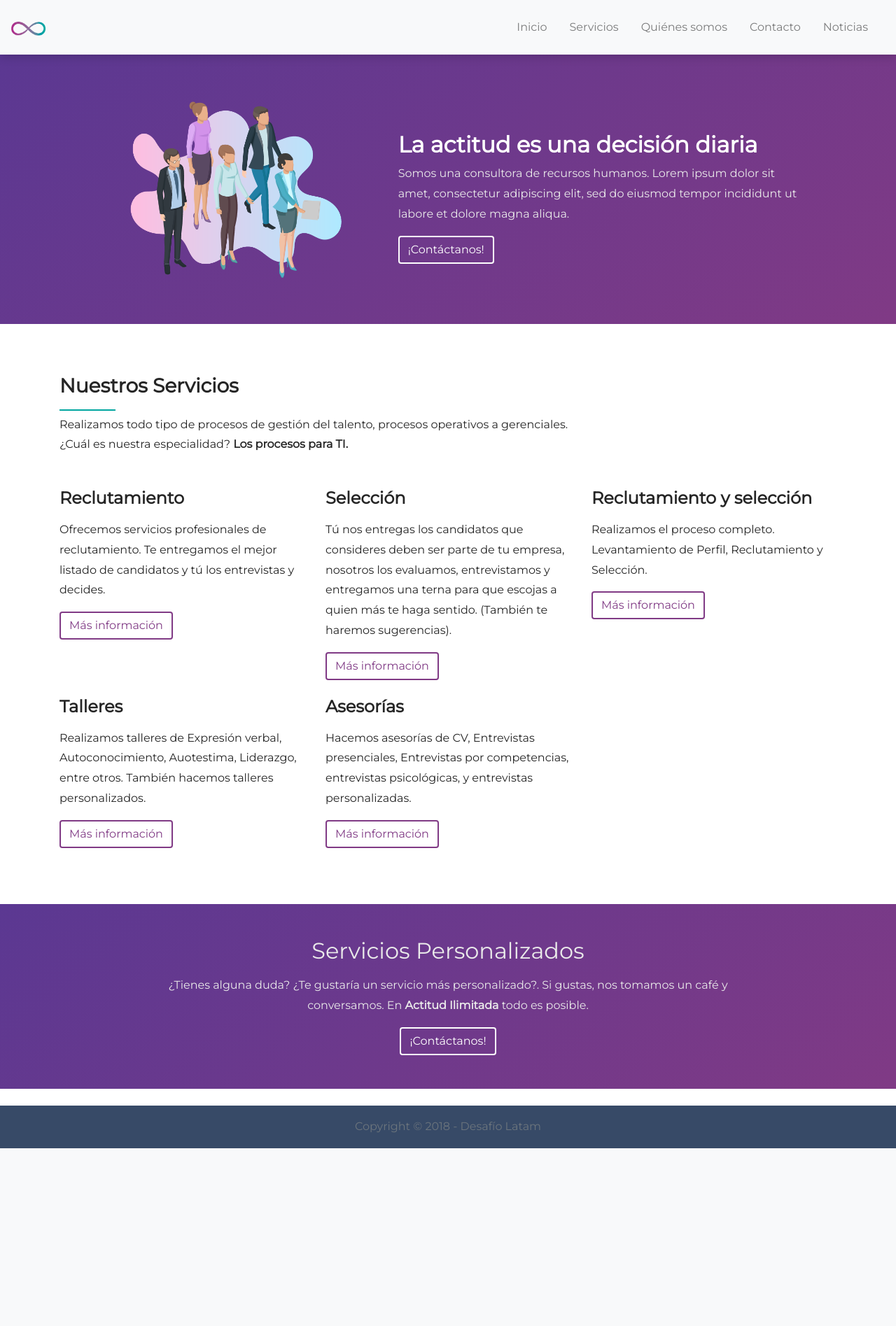
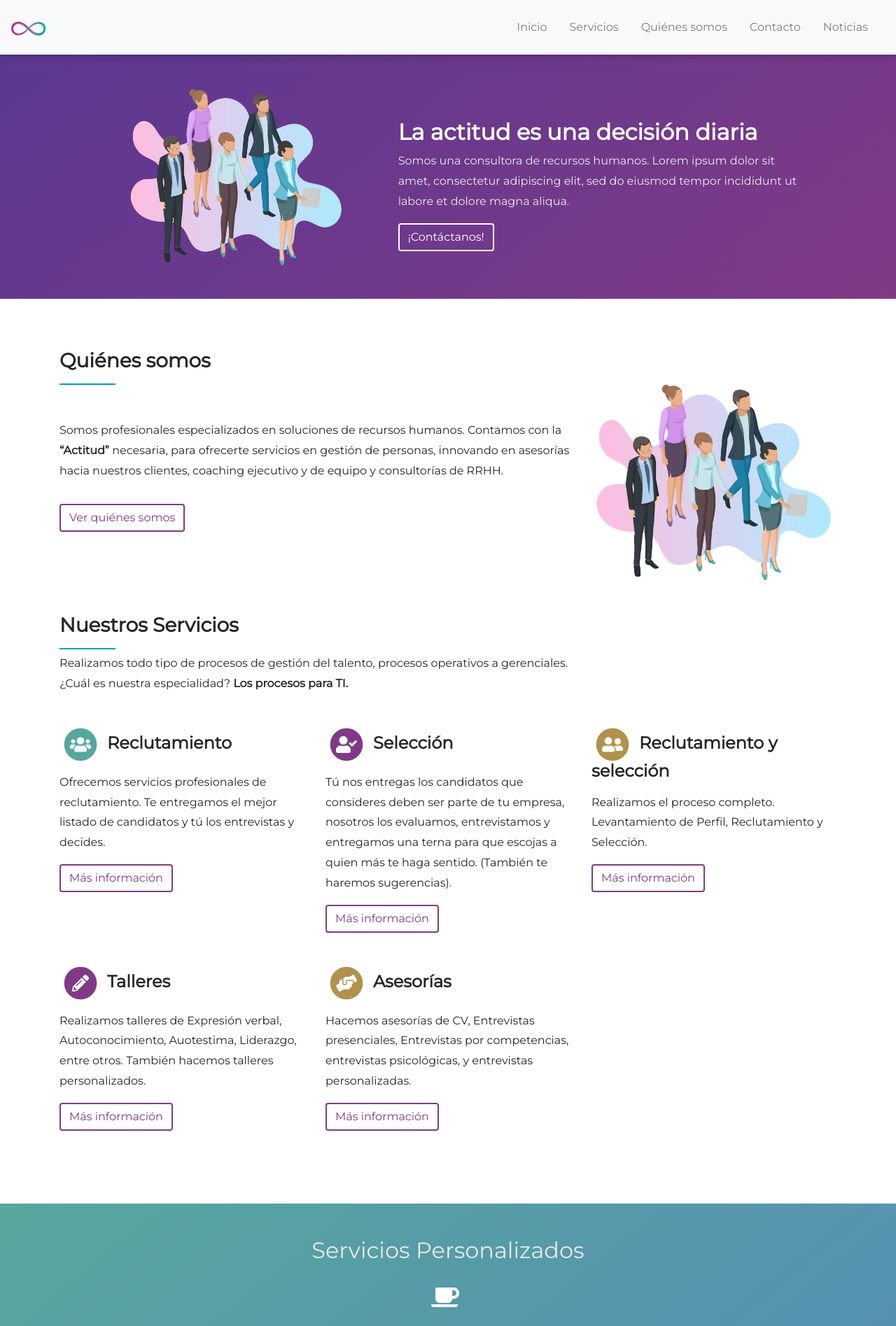
Before and after one commit to frcarrascof/ProyectoFinal, a PHP site: page / in a window 1280 px wide. Shown: the top 1895 px of the page at 70% size. Before the commit the page ends 1641 px from the top, so only its background shows below. Run offline with PHP 8.4, Linux system fonts and the light colour scheme; some libraries are stand-ins or nearby versions.

Commit message:
Sección Quienes somos agregada

```diff
--- a/css/style.css
+++ b/css/style.css
@@ -5,7 +5,7 @@ body{
     line-height: 1.8;
 }
 
-h4,h3{
+h4,h3,h5{
 	font-weight: 600;
 }
 
@@ -47,8 +47,8 @@ nav {
 
 .btn-primary:hover{
 	background: #FFFFFF;
-    color: #803a85;
-    border: 2px solid #803a85;
+    color: #5b5b5b;
+    border: 2px solid #FFFFFF;
     transition: background .4s, color .4s;
 }
 
@@ -68,7 +68,8 @@ nav {
 
 /*Footer*/
 .footer{
-	background-color: #374a67;
+	background-color: #424242;
+	color: #e6e6e6;
 }
 
 /*Contenedor principal*/
@@ -84,8 +85,8 @@ nav {
 
 
 /*Contenedor oscuro*/
-.container-dark{
-	background: rgb(128,58,133);
-	background: linear-gradient(321deg, rgba(128,58,133,1) 0%, rgba(91,56,146,1) 100%);
+.container-blue{
+	background: rgb(85,141,180);
+	background: linear-gradient(321deg, rgba(85,141,180,1) 0%, rgba(87,167,157,1) 100%);
 	color: #eaeaea;
 }
--- a/index.html
+++ b/index.html
@@ -9,7 +9,7 @@
     <link rel="stylesheet" href="css/style.css">
     <link href="https://fonts.googleapis.com/css?family=Open+Sans" rel="stylesheet">
 <link href="https://fonts.googleapis.com/css?family=Montserrat" rel="stylesheet">
-
+    <link rel="stylesheet" href="https://use.fontawesome.com/releases/v5.2.0/css/all.css" integrity="sha384-hWVjflwFxL6sNzntih27bfxkr27PmbbK/iSvJ+a4+0owXq79v+lsFkW54bOGbiDQ" crossorigin="anonymous">
     <title>Inicio</title>
   </head>
   <body>
@@ -57,6 +57,23 @@
         </div>
     </div>
 
+    <!-- Quiénes somos -->
+    <div class="container pt-5">
+      <div class="row align-items-center">
+        <div class="col-lg-12">
+            <h3 class="pb-2">Quiénes somos</h3>
+        </div>
+        <div class="col-lg-8 ">
+          <p>Somos profesionales especializados en soluciones de recursos humanos.
+          Contamos con la <b>“Actitud”</b> necesaria, para ofrecerte servicios en gestión de personas, innovando en asesorías hacia nuestros clientes, coaching ejecutivo y de equipo y consultorías de RRHH.</p>
+              <a href=""><button class="btn btn-primary-dark my-3">Ver quiénes somos</button></a>
+        </div>
+        <div class="col-lg-4">
+          <img src="images/fondo1.png" alt="" class="img-fluid">
+        </div>
+      </div>
+    </div>
+
     <!-- Servicios -->
      <div class="container py-5 mb-4">
       <div class="row">
@@ -69,32 +86,32 @@
         <div class="col-lg-12">
           <div class="row py-2">
            <!-- Reclutamiento -->
-            <div class="col-lg-4">
-              <h4 class="pt-4 pb-2">Reclutamiento</h4>
+            <div class="col-lg-4 mb-4">
+              <h4 class="pt-4 pb-2"><span class="fa-stack fa-1x mr-2"><i class="fas fa-circle fa-stack-2x" style="color:#57A79D"></i><i class="fas fa-users fa-stack-1x fa-inverse"></i></span>Reclutamiento</h4>
               <p>Ofrecemos servicios profesionales de reclutamiento. Te entregamos el mejor listado de candidatos y tú los entrevistas y decides.</p>
               <a href=""><button class="btn btn-primary-dark">Más información</button></a>
             </div>
             <!-- Selección -->
-            <div class="col-lg-4">
-              <h4 class="pt-4 pb-2">Selección</h4>
+            <div class="col-lg-4 mb-4">
+              <h4 class="pt-4 pb-2"><span class="fa-stack fa-1x mr-2"><i class="fas fa-circle fa-stack-2x" style="color:#803a85"></i><i class="fas fa-user-check fa-stack-1x fa-inverse"></i></span>Selección</h4>
               <p>Tú nos entregas los candidatos que consideres deben ser parte de tu empresa, nosotros los evaluamos, entrevistamos y entregamos una terna para que escojas a quien más te haga sentido. (También te haremos sugerencias).</p>
               <a href=""><button class="btn btn-primary-dark">Más información</button></a>
             </div>
             <!-- Reclutamiento y selección -->
-            <div class="col-lg-4">
-              <h4 class="pt-4 pb-2">Reclutamiento y selección</h4>
+            <div class="col-lg-4 mb-4">
+              <h4 class="pt-4 pb-2"><span class="fa-stack fa-1x mr-2"><i class="fas fa-circle fa-stack-2x" style="color:#B0924D"></i><i class="fas fa-user-friends fa-stack-1x fa-inverse"></i></span>Reclutamiento y selección</h4>
               <p>Realizamos el proceso completo. Levantamiento de Perfil, Reclutamiento y Selección. </p>
               <a href=""><button class="btn btn-primary-dark">Más información</button></a>
             </div>
             <!-- Talleres -->
-            <div class="col-lg-4">
-              <h4 class="pt-4 pb-2">Talleres</h4>
+            <div class="col-lg-4 mb-4">
+              <h4 class="pt-4 pb-2"><span class="fa-stack fa-1x mr-2"><i class="fas fa-circle fa-stack-2x" style="color:#803a85"></i><i class="fas fa-pencil-alt fa-stack-1x fa-inverse"></i></span>Talleres</h4>
               <p>Realizamos talleres de Expresión verbal, Autoconocimiento, Auotestima, Liderazgo, entre otros. También hacemos talleres personalizados. </p>
               <a href=""><button class="btn btn-primary-dark">Más información</button></a>
             </div>
             <!-- Asesorías -->
             <div class="col-lg-4">
-              <h4 class="pt-4 pb-2">Asesorías</h4>
+              <h4 class="pt-4 pb-2"><span class="fa-stack fa-1x mr-2"><i class="fas fa-circle fa-stack-2x" style="color:#B0924D"></i><i class="fas fa-hands-helping fa-stack-1x fa-inverse"></i></span>Asesorías</h4>
               <p>Hacemos asesorías de CV, Entrevistas presenciales, Entrevistas por competencias, entrevistas psicológicas, y entrevistas personalizadas.</p>
               <a href=""><button class="btn btn-primary-dark">Más información</button></a>
             </div>
@@ -104,17 +121,65 @@
     </div>
 
     <!-- Servicios -->
-    <div class="container-block container-dark py-5 mb-4 text-center">
+    <div class="container-block container-blue py-5 text-center">
         <div class="col-lg-10 mx-auto mb-2 ">
             <h2 class="pb-2">Servicios Personalizados</h2>
+            <span class="fa-stack fa-2x mr-2">
+              <i class="fas fa-coffee fa-stack-1x fa-inverse"></i>
+            </span>
         </div>
         <div class="col-lg-8 mx-auto">
           <p>¿Tienes alguna duda? ¿Te gustaría un servicio más personalizado?. Si gustas, nos tomamos un café y conversamos. En <b>Actitud Ilimitada</b> todo es posible.</p>
               <a href=""><button class="btn btn-primary btn-md">¡Contáctanos!</button></a>
+        </div>
+    </div>
 
+    <!-- Noticias -->
+    <div class="container py-5">
+      <div class="row">
+           <div class="col-lg-12 mx-auto mb-2 ">
+            <h3 class="pb-2">Últimas noticias</h3>
         </div>
+        <div class="col-lg-8">
+          <p>¿Tienes alguna duda? ¿Te gustaría un servicio más personalizado?. Si gustas, nos tomamos un café y conversamos. En <b>Actitud Ilimitada</b> todo es posible.</p>
+        </div>
+        <div class="col-lg-12">
+          <div class="row justify-content-center">
+            <div class="card m-3" style="width: 18rem;">
+              <img class="card-img-top" src="https://images.unsplash.com/photo-1505332989312-7a8ec703cfb0?ixlib=rb-0.3.5&ixid=eyJhcHBfaWQiOjEyMDd9&s=40bfea59a9b88be88dcd86f4a4a1e576&auto=format&fit=crop&w=800&q=60" alt="Card image cap">
+              <div class="card-body">
+                <h5 class="card-title">Título</h5>
+                <p class="card-text">Some quick example text to build on the card title and make up the bulk of the card's content.</p>
+                <a href="#" class="btn btn-secondary">Ver más...</a>
+              </div>
+            </div>
+            <!--  -->
+            <div class="card m-3" style="width: 18rem;">
+              <img class="card-img-top" src="https://images.unsplash.com/photo-1531535807748-218331acbcb4?ixlib=rb-0.3.5&ixid=eyJhcHBfaWQiOjEyMDd9&s=851afba7f7b48463e9e11553289b6a8f&auto=format&fit=crop&w=800&q=60" alt="Card image cap">
+              <div class="card-body">
+                <h5 class="card-title">Título</h5>
+                <p class="card-text">Some quick example text to build on the card title and make up the bulk of the card's content.</p>
+                <a href="#" class="btn btn-secondary">Ver más...</a>
+              </div>
+            </div>
+            <!--  -->
+            <div class="card m-3" style="width: 18rem;">
+              <img class="card-img-top" src="https://images.unsplash.com/photo-1516975968947-d863291f7a87?ixlib=rb-0.3.5&ixid=eyJhcHBfaWQiOjEyMDd9&s=decaba301fa3df35a3256ff488484508&auto=format&fit=crop&w=800&q=60" alt="Card image cap">
+              <div class="card-body">
+                <h5 class="card-title">Título</h5>
+                <p class="card-text">Some quick example text to build on the card title and make up the bulk of the card's content.</p>
+                <a href="#" class="btn btn-secondary">Ver más...</a>
+              </div>
+            </div>
+            <!--  -->
+            <div class="col-lg-12 text-center">
+              <a href=""><button class="btn btn-primary-dark my-3">Ver todas las noticias</button></a>
+            </div>
+          </div>
+        </div>
+      </div>
+    </div>
 
-    </div>
     <!-- Servicios -->
  <!--     <div class="container pb-5">
       <div class="row">
@@ -150,12 +215,21 @@
 
 
 
-
-
     <!-- Footer -->
     <footer class="footer">
-        <div class="container text-center py-3">
-          <span class="text-muted">Copyright © 2018 - Desafío Latam</span>
+        <div class="container py-3">
+          <div class="row pt-4">
+            <div class="col-lg-7">
+              <h5>Actitud Ilimitada</h5>
+            <p>Somos una consultora de recursos humanos</p>
+          </div>
+          <div class="col-lg-5">
+              <h5>Dónde estamos</h5>
+              <p>Santiago, Chile</p>
+              <iframe src="https://www.google.com/maps/embed/v1/place?key=AIzaSyDmpFUTixhsgG8cJW6EcRnH5HurOkvhAe0&q=Santiago,+Región+Metropolitana,+Chile" width="400" frameborder="0" style="border:0" allowfullscreen></iframe>
+          </div>
+          </div>
+          <span >Copyright © 2018 - Francisca Carrasco</span>
         </div>
     </footer>
 
```
Also changed, not shown: images/fondo1.png.
